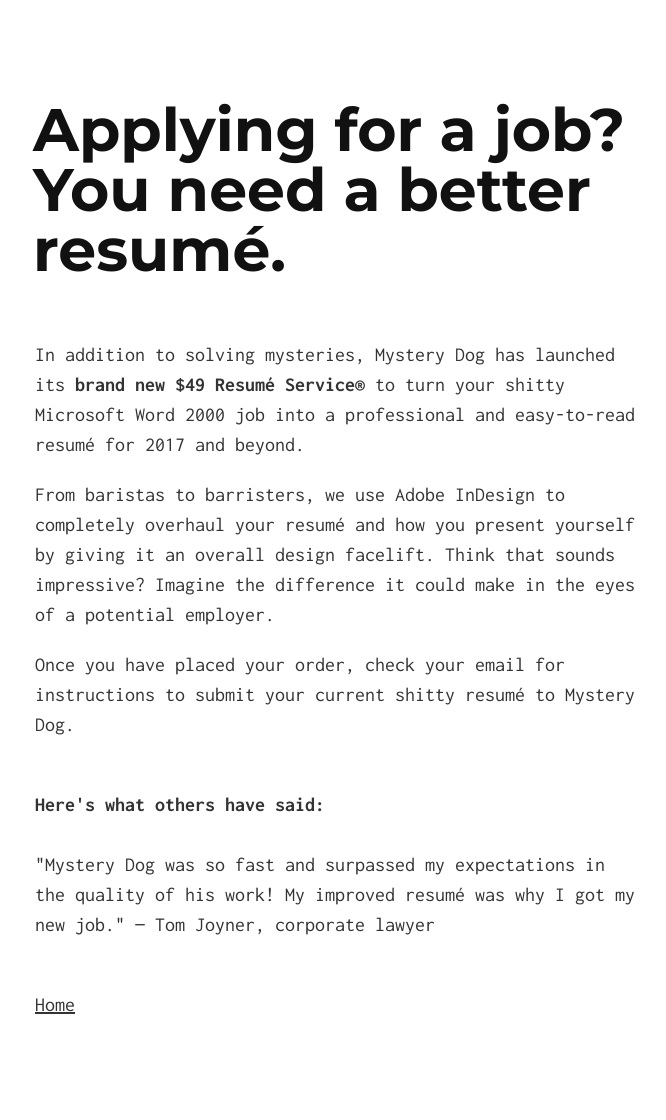
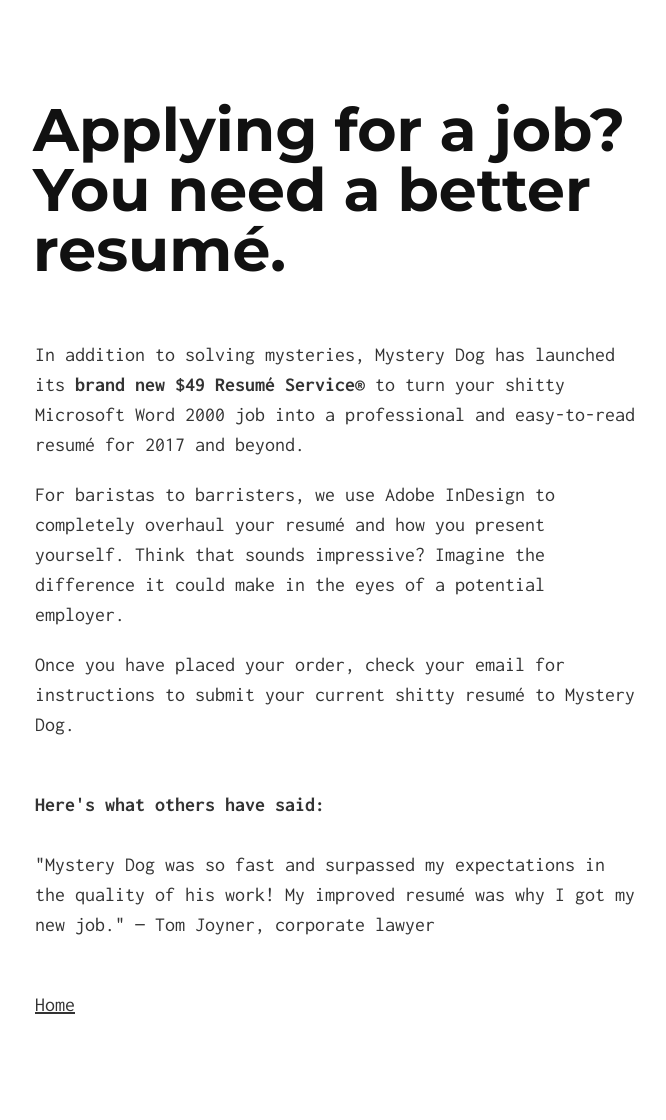
Before and after one commit to tomjoyner/shopping_cart, a Jekyll site: the page resumeservice.html, which Jekyll copies as it is, in a window 1280 px wide. Shown: the whole page, without its empty margins (305-971 px from the left). Built offline with Jekyll 4.4.1, drawn with Linux system fonts in a browser that asks for light colours.

Commit message:
Update resumeservice.html

```diff
--- a/resumeservice.html
+++ b/resumeservice.html
@@ -20,7 +20,7 @@
   <div class="container">
     <h1>Applying for a job? You need a better resumé.</h1>
     <p>In addition to solving mysteries, Mystery Dog has launched its <b>brand new $49 Resumé Service®</b> to turn your shitty Microsoft Word 2000 job into a professional and easy-to-read resumé for 2017 and beyond.</p>
-<p>From baristas to barristers, we use Adobe InDesign to completely overhaul your resumé and how you present yourself by giving it an overall design facelift. Think that sounds impressive? Imagine the difference it could make in the eyes of a potential employer.</p>
+<p>For baristas to barristers, we use Adobe InDesign to completely overhaul your resumé and how you present yourself. Think that sounds impressive? Imagine the difference it could make in the eyes of a potential employer.</p>
 <p>Once you have placed your order, check your email for instructions to submit your current shitty resumé to Mystery Dog.</p>
 
    <div id='product-component-501723ffb3a'></div>
```
